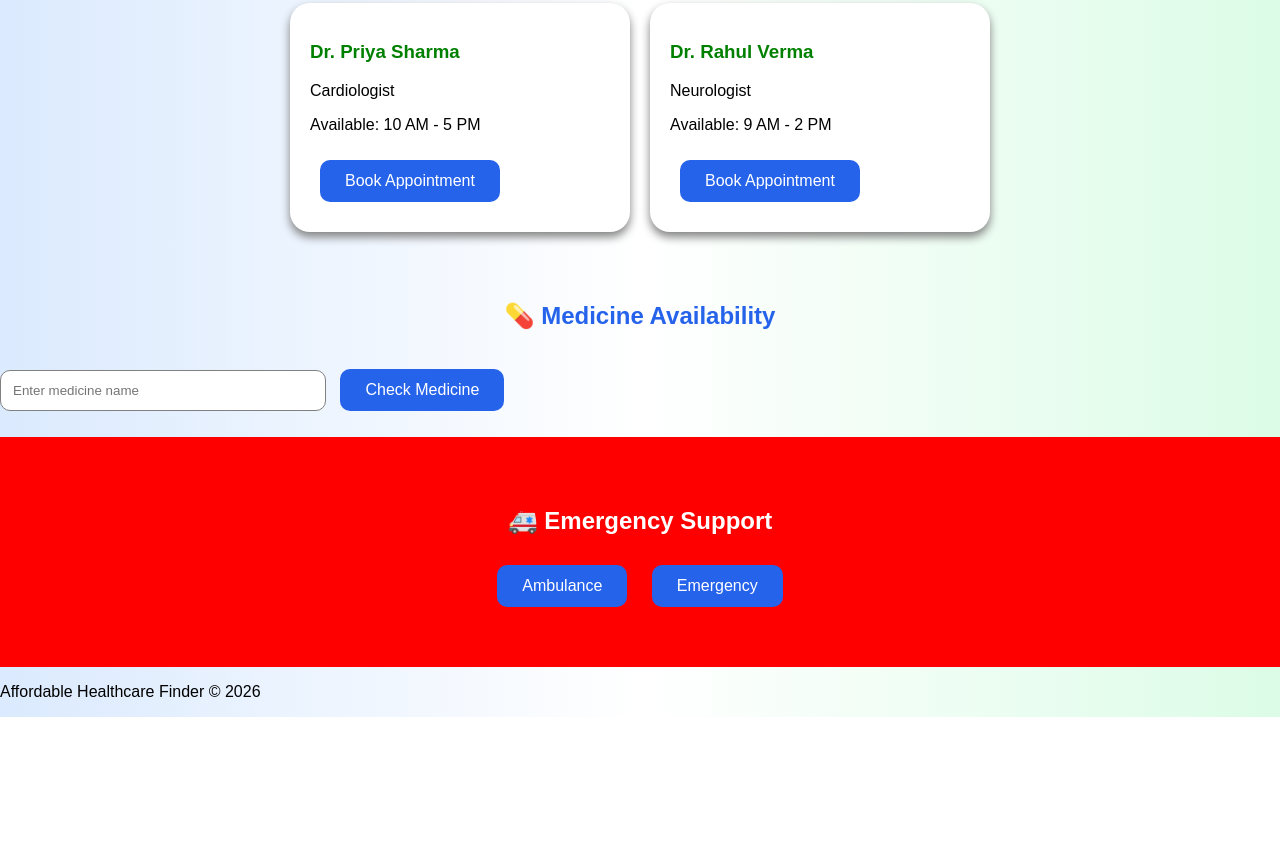
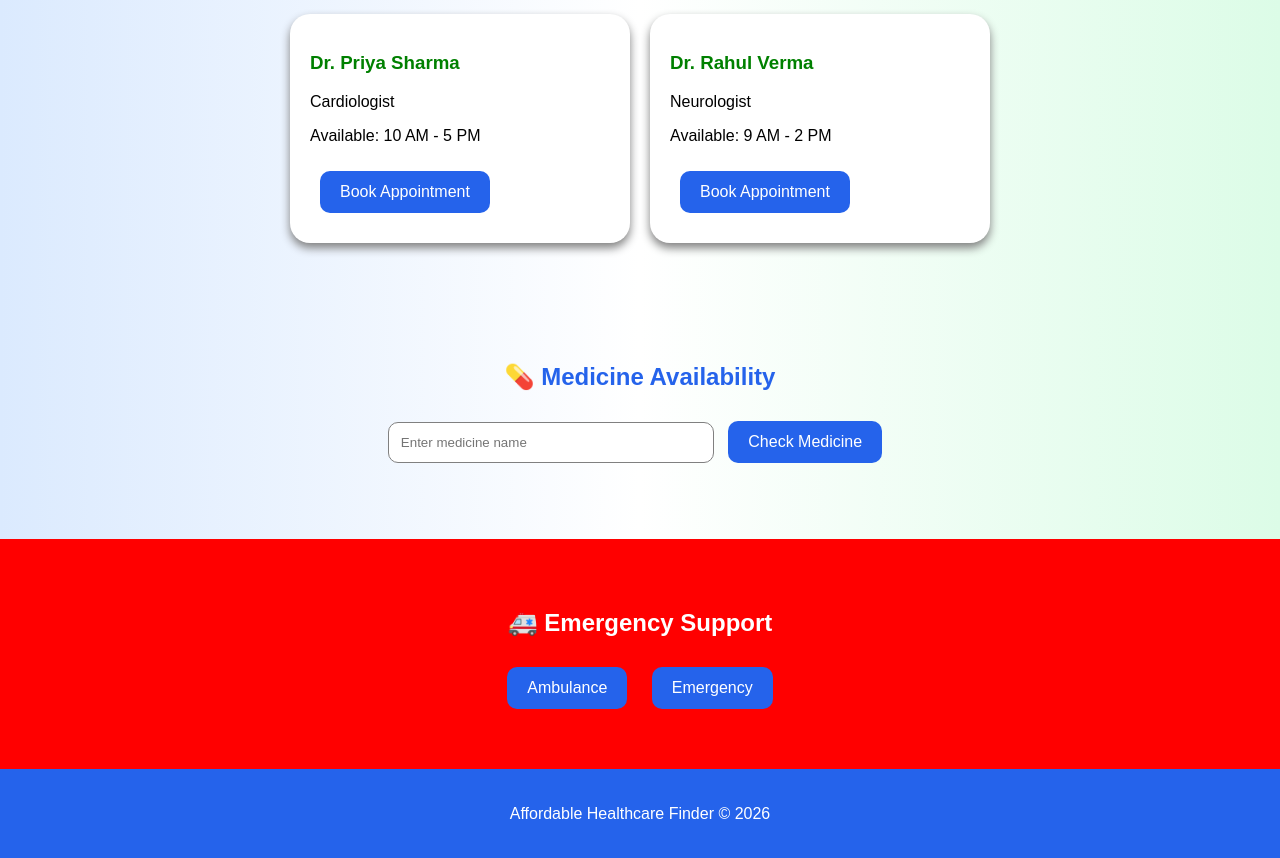
Before and after one commit to gsangeetha-yadav/Affordable_health_care_finder-backup-02, a plain HTML site: page index.html in a window 1280 px wide. Shown: the part 1282-2140 px from the top of the page. Before the commit the page ends 1999 px from the top, so only its background shows below. Drawn offline with Linux system fonts and the light colour scheme.

Commit message:
Update style.css

```diff
--- a/style.css
+++ b/style.css
@@ -1,104 +1,199 @@
 body {
+
   margin: 0;
+
   font-family: Arial;
-  background: linear-gradient(to right, #dbeafe, #ffffff, #dcfce7);
+
+  background:
+    linear-gradient(
+      to right,
+      #dbeafe,
+      #ffffff,
+      #dcfce7
+    );
+
 }
 
 nav {
+
+  display: flex;
+
+  justify-content: space-between;
+
+  align-items: center;
+
+  padding: 20px;
+
   background: white;
-  padding: 20px;
-  display: flex;
-  justify-content: space-between;
+
   box-shadow: 0 2px 10px gray;
+
 }
 
 nav h1 {
+
   color: #2563eb;
+
 }
 
 .nav-links a {
+
   margin-left: 20px;
+
   text-decoration: none;
+
   color: black;
+
   font-weight: bold;
+
 }
 
 .hero {
+
   text-align: center;
+
   padding: 60px 20px;
+
 }
 
 .hero h2 {
+
   font-size: 50px;
+
   color: #2563eb;
+
 }
 
 .hero p {
+
   font-size: 20px;
+
   color: gray;
+
 }
 
-.buttons {
+.hero-buttons {
+
   margin-top: 20px;
+
 }
 
 button {
-  padding: 12px 25px;
+
+  padding: 12px 20px;
+
+  border: none;
+
+  border-radius: 10px;
+
+  background: #2563eb;
+
+  color: white;
+
+  cursor: pointer;
+
   margin: 10px;
-  border: none;
-  border-radius: 10px;
-  background: #2563eb;
-  color: white;
-  cursor: pointer;
+
   font-size: 16px;
+
 }
 
 button:hover {
+
   background: #1d4ed8;
+
+}
+
+.search-box {
+
+  margin-top: 20px;
+
 }
 
 input {
+
   padding: 12px;
+
   width: 300px;
+
   border-radius: 10px;
+
   border: 1px solid gray;
-  margin-top: 20px;
+
 }
 
 .section-title {
+
   text-align: center;
+
   margin-top: 50px;
+
   color: #2563eb;
+
 }
 
 .cards {
+
   display: flex;
+
   justify-content: center;
+
   gap: 20px;
+
   flex-wrap: wrap;
+
   padding: 20px;
+
 }
 
 .card {
+
   background: white;
+
+  padding: 20px;
+
   width: 300px;
-  padding: 20px;
+
   border-radius: 20px;
+
   box-shadow: 0 5px 10px gray;
+
 }
 
 .card h3 {
+
   color: green;
+
+}
+
+.medicine {
+
+  text-align: center;
+
+  padding: 50px;
+
 }
 
 .emergency {
+
   text-align: center;
+
   background: red;
+
   color: white;
+
   padding: 50px;
+
 }
 
-.medicine-section {
+footer {
+
+  background: #2563eb;
+
+  color: white;
+
   text-align: center;
-  padding: 50px;
+
+  padding: 20px;
+
 }
```
